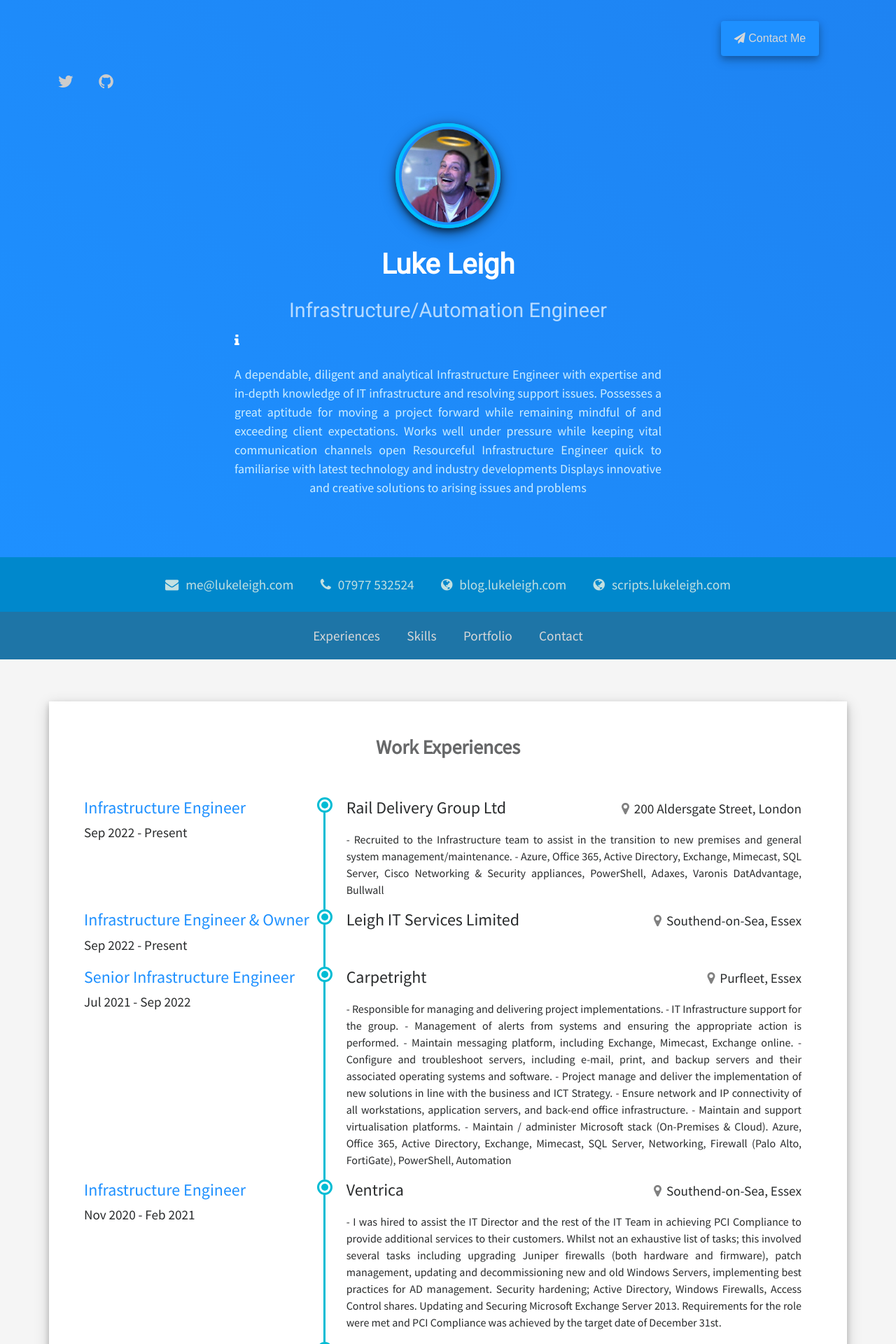
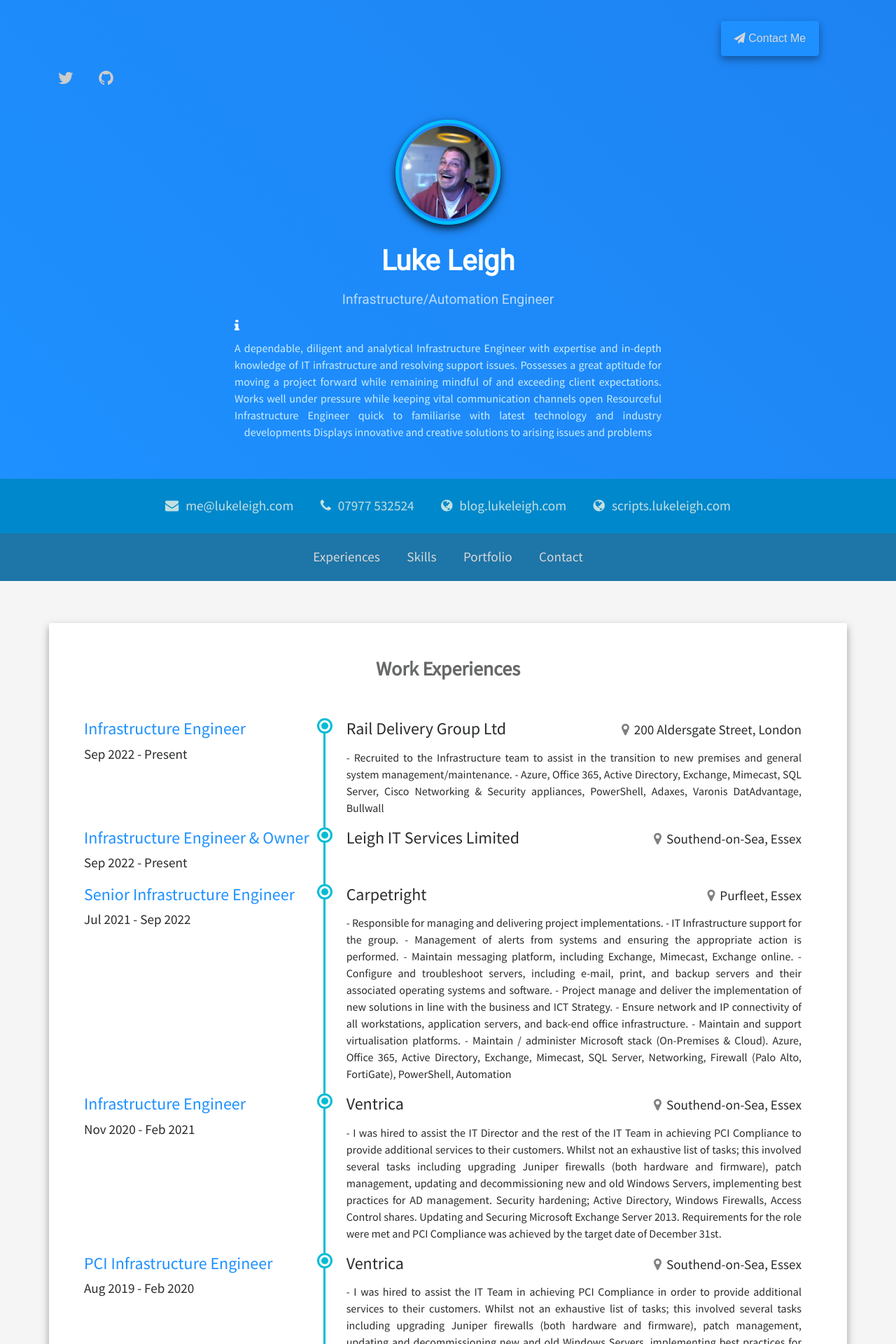
Before and after one commit to BanterBoy/jekyllcvOnline, a Jekyll site: the page built from index.html, in a window 1280 px wide. Shown: the top 1920 px of the page at 70% size. Built offline with Jekyll 4.4.1, drawn with Linux system fonts in a browser that asks for light colours.

Commit message:
Update main.scss

```diff
--- a/css/main.scss
+++ b/css/main.scss
@@ -13,7 +13,7 @@
 
 %boxshadow {
 
-    box-shadow: 0 4px 8px 0 rgba(0, 0, 0, 0.2), 0 6px 20px 0 rgba(0, 0, 0, 0.19);
+    box-shadow: 0 4px 8px 0 rgba(0, 0, 0, 0.2), 0 6px 14px 0 rgba(0, 0, 0, 0.19);
 }
 
 %nav-link {
@@ -40,7 +40,7 @@
 
 
 .social-media-bar {
-    padding-top: 10px;
+    padding-top: 5px;
     padding-left: 70px;
     padding-bottom: 30px;
 }
@@ -133,7 +133,7 @@
 
 #header {
     min-height: 300px;
-    padding-bottom: 20px;
+    padding-bottom: 14px;
 }
 
 #hire {
@@ -148,10 +148,10 @@
     width: 140px;
     height: 50px;
     text-align: center;
-    box-shadow: 0 4px 8px 0 rgba(0, 0, 0, 0.2), 0 6px 16px 0 rgba(0, 0, 0, 0.19);
+    box-shadow: 0 4px 8px 0 rgba(0, 0, 0, 0.2), 0 6px 14px 0 rgba(0, 0, 0, 0.19);
 
     &:hover {
-        box-shadow: 0 4px 8px 0 rgba(0, 0, 150, 0.5), 0 6px 16px 0 rgba(0, 0, 150, 0.5);
+        box-shadow: 0 4px 8px 0 rgba(0, 0, 150, 0.5), 0 6px 14px 0 rgba(0, 0, 150, 0.5);
 
     }
 
@@ -271,17 +271,17 @@
 .profile-title {
 
     color: lighten(dodgerblue, 30%);
-    padding-top: 20px;
-    font-size: (150%);
+    padding-top: 14px;
+    font-size: (100%);
     padding-bottom: 5px;
 }
 
 #profile-description p {
 
     color: $profile-description-color;
-    padding-top: 20px;
-    padding-bottom: 50px;
-    font-size: large;
+    padding-top: 5px;
+    padding-bottom: 25px;
+    font-size: medium;
     text-align-last: center;
 }
 
@@ -291,11 +291,11 @@
     max-height: 150px;
     max-width: 150px;
     align-content: center;
-    box-shadow: 0 4px 8px 0 rgba(0, 0, 0, 0.5), 0 6px 20px 0 rgba(0, 0, 0, 0.5);
+    box-shadow: 0 4px 8px 0 rgba(0, 0, 0, 0.5), 0 6px 14px 0 rgba(0, 0, 0, 0.5);
 
     &:hover {
         border: ($profile-img-border-size + 5) solid $primary-color;
-        box-shadow: 0 4px 8px 0 rgba(0, 0, 150, 0.5), 0 6px 20px 0 rgba(0, 0, 150, 0.5);
+        box-shadow: 0 4px 8px 0 rgba(0, 0, 150, 0.5), 0 6px 14px 0 rgba(0, 0, 150, 0.5);
 
     }
 }
@@ -343,7 +343,7 @@
 
 .experience-description {
     text-align-last: left;
-    padding-top: 10px;
+    padding-top: 5px;
     padding-left: 0px;
     padding-right: 0px;
     font-size: smaller;
@@ -357,7 +357,7 @@
 .mobile-apps {
 
     padding-left: 100px;
-    padding-top: 10px;
+    padding-top: 5px;
 
 }
 
@@ -372,7 +372,7 @@
     }
 
     .top-skills {
-        padding-top: 50px;
+        padding-top: 25px;
     }
 
     .skill-desc {
@@ -384,7 +384,7 @@
     }
 
     .other-skills {
-        padding-top: 100px;
+        padding-top: 50px;
     }
 
 }
@@ -396,7 +396,7 @@
     border: 1px solid #f5f5f5;
     font-weight: 500;
     margin-bottom: 15px;
-    font-size: 16px;
+    font-size: 14px;
     -webkit-box-shadow: 0 1px 4px 0 rgba(0, 0, 0, 0.14);
 }
 
@@ -442,7 +442,7 @@
         .portfolioContainer {
             border: 1px solid #eee;
             border-radius: 3px;
-            padding-top: 20px;
+            padding-top: 14px;
         }
         img {
             width: 300px;
@@ -479,7 +479,7 @@
         }
 
         #portfolio-item {
-            padding: 20px;
+            padding: 14px;
         }
     }
 
@@ -495,7 +495,7 @@
 
     }
     .course, .university {
-        padding-top: 10px;
+        padding-top: 5px;
     }
 
 }
@@ -519,20 +519,20 @@
     $alpha-color: rgba(17, 123, 255, 0.18);
     .description {
         padding: 10px;
-        font-size: 16px;
+        font-size: 14px;
         line-height: 1.5;
         font-family: Roboto, sans-serif;
     }
 
     .thanks {
-        padding-top: 10px;
-        font-size: 20px;
+        padding-top: 5px;
+        font-size: 14px;
         color: dodgerblue;
         font-weight: bold;
     }
     .info {
-        padding-top: 10px;
-        font-size: 20px;
+        padding-top: 5px;
+        font-size: 14px;
     }
 
     .profile-pic {
@@ -605,7 +605,7 @@
     }
 
     li {
-        font-size: 16px;
+        font-size: 14px;
         color: $footer-color;
         i.fa{
             color: $footer-link-hover-color;
@@ -669,7 +669,7 @@
         font-size: larger;
         padding-left: 5px;
         padding-right: 5px;
-        padding-top: 10px;
+        padding-top: 5px;
 
     }
 
@@ -677,7 +677,7 @@
         font-size: larger;
         padding-left: 5px;
         padding-right: 5px;
-        padding-top: 10px;
+        padding-top: 5px;
 
     }
 
@@ -736,7 +736,7 @@
             .nav-link {
 
                 padding: 0px;
-                font-size: 16px;
+                font-size: 14px;
 
             }
         }
@@ -760,7 +760,7 @@
 
                 text-align: center;
                 padding-left: 0px;
-                padding-right: 16px;
+                padding-right: 14px;
 
             }
 
@@ -814,7 +814,7 @@
 
         .other-skills {
 
-            padding-top: 16px;
+            padding-top: 14px;
 
             .misc-skills {
 
@@ -842,8 +842,8 @@
         }
 
         .info {
-            padding-top: 10px;
-            font-size: 19px;
+            padding-top: 5px;
+            font-size: 14px;
             text-align: center !important;
 
         }
```
